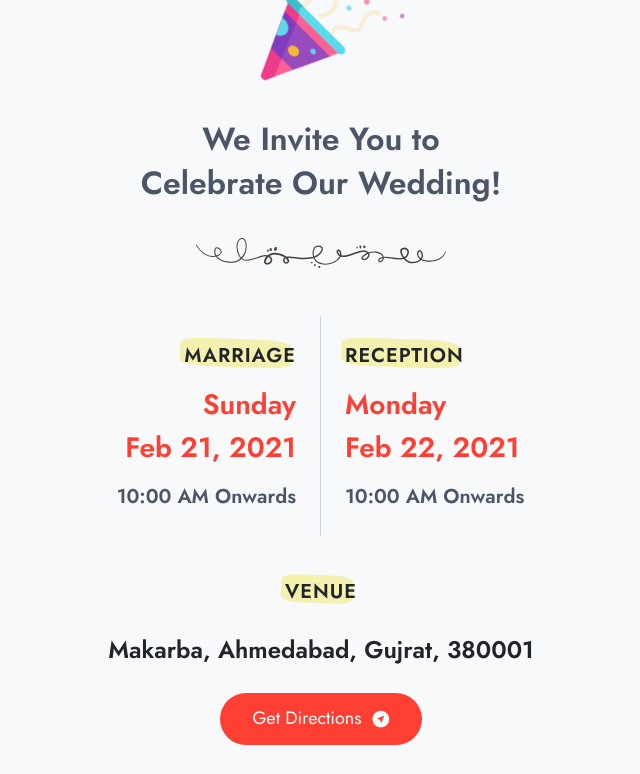
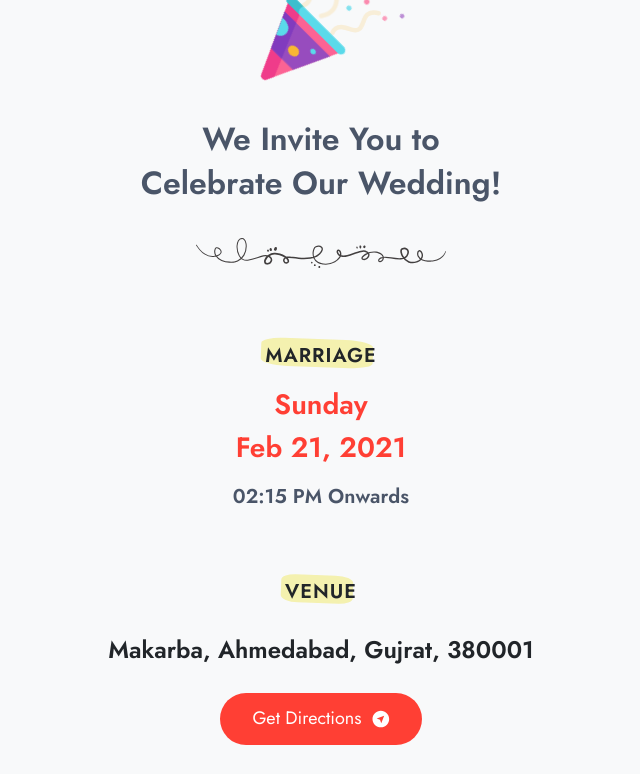
Before and after one commit to nikhilmenghani/aartiwedsnikhil.github.io, a website: page index.html in a window 1280 px wide. Shown: the part 828-1602 px from the top of the page, without its empty margins (319-959 px from the left). Drawn offline with nearby package versions, Linux system fonts and the light colour scheme.

Commit message:
Midufications

```diff
--- a/index.html
+++ b/index.html
@@ -263,18 +263,7 @@
                 <span class="week-day">Sunday</span>
                 <span>Feb 21, 2021</span>
               </div>
-              <div class="event-timing"  data-aos="fade-right" data-aos-duration="400" >10:00 AM <span>Onwards</span></div>
-            </div>
-
-            <!-- [Event] Reception  -->
-
-            <div class="event-item">
-              <h4 class="event-title styled-heading" data-aos="fade-left" data-aos-duration="500">Reception</h4>
-              <div class="event-date" data-aos="fade-left" data-aos-duration="400">
-                <span class="week-day">Monday</span>
-                <span>Feb 22, 2021</span>
-              </div>
-              <div class="event-timing" data-aos="fade-left" data-aos-duration="400">10:00 AM <span>Onwards</span></div>
+              <div class="event-timing"  data-aos="fade-right" data-aos-duration="400" >02:15 PM <span>Onwards</span></div>
             </div>
           </div>
 
--- a/package.json
+++ b/package.json
@@ -10,6 +10,6 @@
   "author": "Vipin Mishra",
   "license": "ISC",
   "devDependencies": {
-    "sass": "^1.32.0"
+    "sass": "^1.32.4"
   }
 }
--- a/scss/app.scss
+++ b/scss/app.scss
@@ -208,22 +208,12 @@ body {
 
   .events-wrapper {
     display: flex;
-    justify-content: space-between;
+    justify-content:center;
     align-items: center;
     padding: 1rem 0;
 
     .event-item {
-      flex-basis: 50%;
       padding: 1.5rem;
-
-      &:first-child {
-        border-right: 1px solid #cbd5e0;
-        text-align: right;
-      }
-
-      &:last-child {
-        text-align: left;
-      }
 
       .event-title {
         font-size: 1.125rem;
```
Also changed, not shown: css/app.css, 2 other files.
